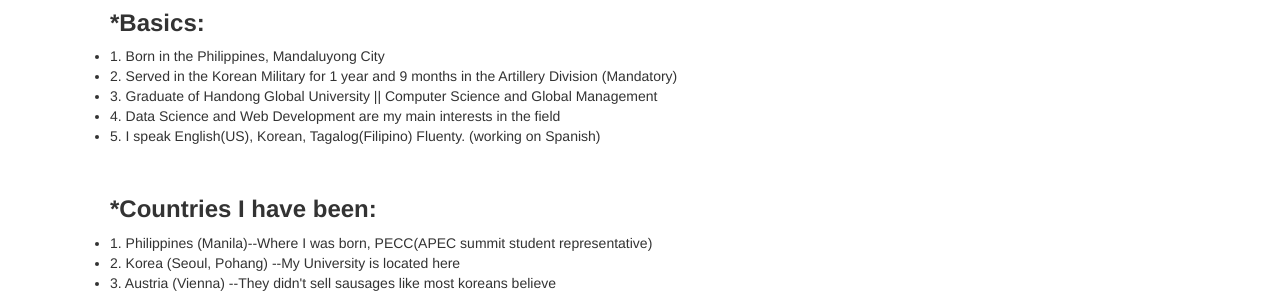
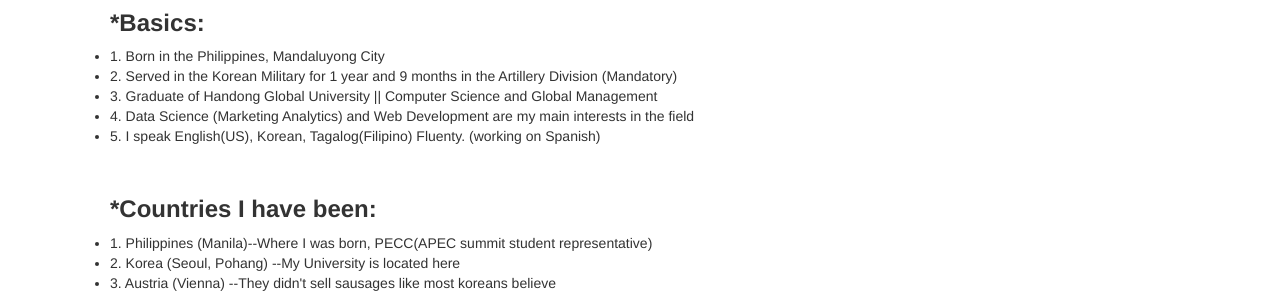
Before and after one commit to iksunglee/iksunglee.github.io, a Jekyll site: the page built from about/index.html, in a window 1280 px wide. Shown: the part 253-548 px from the top of the page. Built offline with Jekyll 4.4.1, drawn with Linux system fonts in a browser that asks for light colours; nearby versions of some CDN libraries.

Commit message:
Update index.html

```diff
--- a/about/index.html
+++ b/about/index.html
@@ -14,7 +14,7 @@ title: iksunglee | about
 		<li>1. Born in the Philippines, Mandaluyong City </li>
 	 <li>2. Served in the Korean Military for 1 year and 9 months in the Artillery Division (Mandatory) </li>
 		<li>3. Graduate of Handong Global University || Computer Science and Global Management</li>
-		<li>4. Data Science and Web Development are my main interests in the field</li>
+		<li>4. Data Science (Marketing Analytics) and Web Development are my main interests in the field</li>
 		<li>5. I speak English(US), Korean, Tagalog(Filipino) Fluenty. (working on Spanish) </li>
 	</ul>
 	<br>
```
